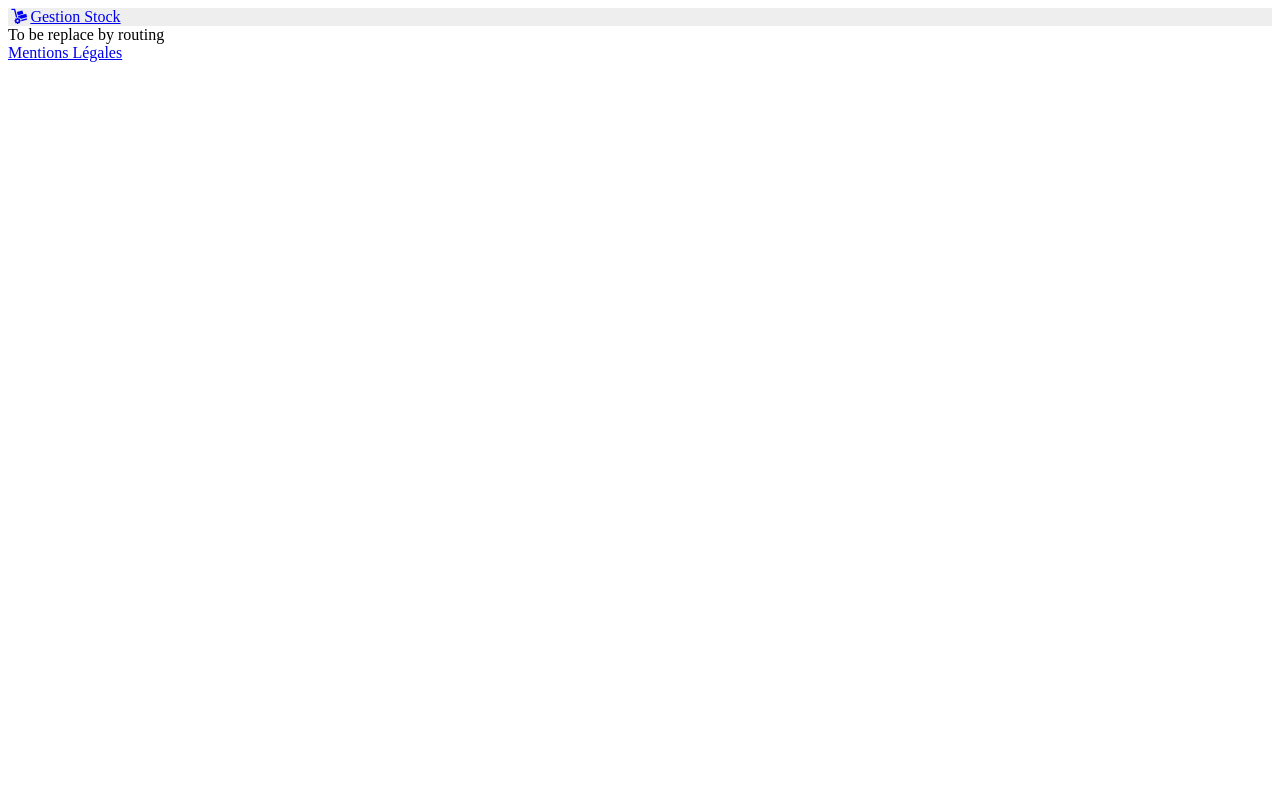
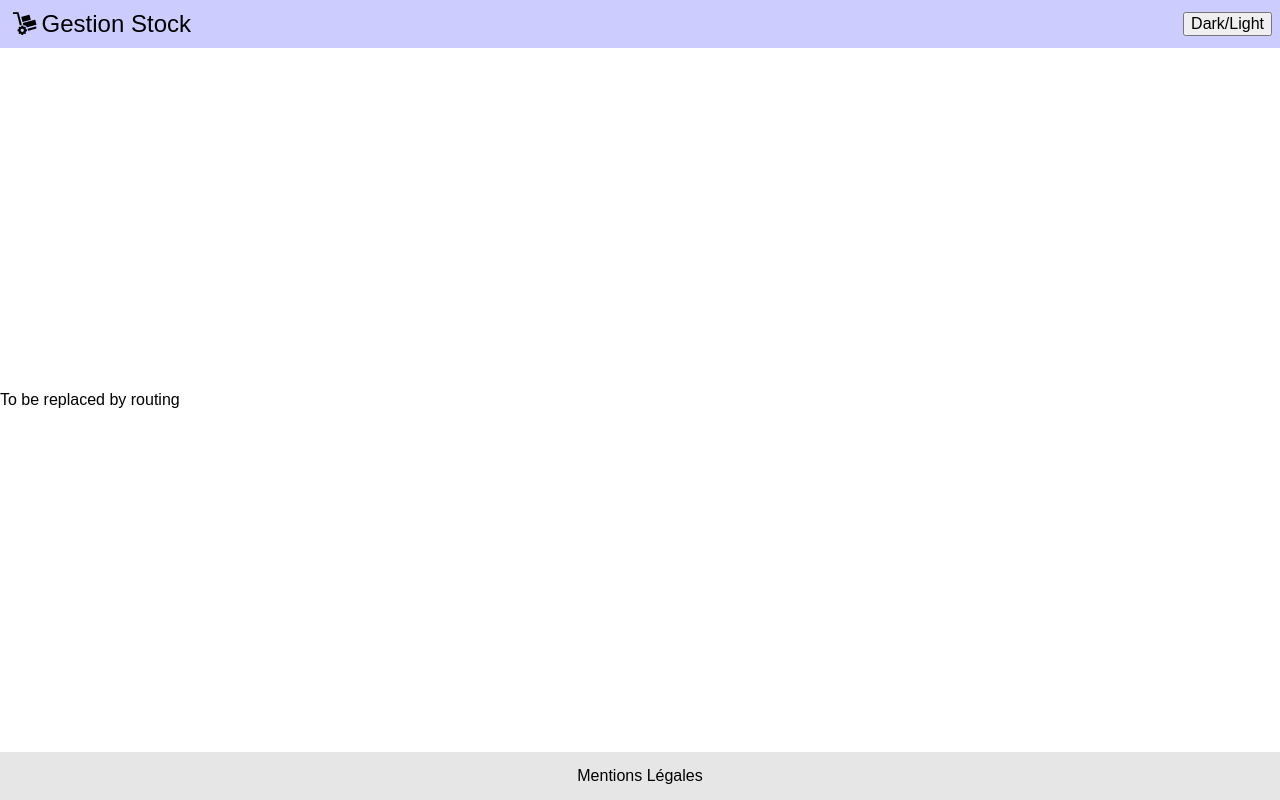
Before and after one commit to jlg-formation/react-example, a React (Create React App) app in the folder front/: page / in a window 1280 px wide. Built offline with nearby package versions, Linux system fonts and the light colour scheme.

Commit message:
dev: added layout

```diff
--- a/front/public/index.html
+++ b/front/public/index.html
@@ -9,7 +9,7 @@
     <link rel="manifest" href="%PUBLIC_URL%/manifest.json" />
     <title>React App</title>
   </head>
-  <body>
+  <body class="light">
     <noscript>You need to enable JavaScript to run this app.</noscript>
     <div id="root"></div>
   </body>
--- a/front/src/index.scss
+++ b/front/src/index.scss
@@ -1,7 +1,7 @@
-@import-normalize;
+@import "normalize.css";
+@import "sanitize.css";
 
 @import "./assets/custom-font/css/fontello.css";
 
-header {
-  background-color: #eee;
-}
+@import "./theme.scss";
+@import "./scss/layout.scss";
--- a/front/src/layout/AppBody.tsx
+++ b/front/src/layout/AppBody.tsx
@@ -1,7 +1,7 @@
 function AppBody() {
   return (
     <>
-      <div>To be replace by routing</div>
+      <div>To be replaced by routing</div>
     </>
   );
 }
--- a/front/src/layout/AppHeader.tsx
+++ b/front/src/layout/AppHeader.tsx
@@ -1,10 +1,21 @@
 function AppHeader() {
+  function toggleTheme() {
+    console.log("toggle theme");
+    if (window.document.body.classList.contains("light")) {
+      document.body.classList.remove("light");
+      document.body.classList.add("dark");
+    } else if (window.document.body.classList.contains("dark")) {
+      document.body.classList.remove("dark");
+      document.body.classList.add("light");
+    }
+  }
   return (
     <header>
       <a href="/">
         <span className="icon-logo"></span>
         <span>Gestion Stock</span>
       </a>
+      <button onClick={toggleTheme}>Dark/Light</button>
     </header>
   );
 }
--- /dev/null
+++ b/front/src/scss/layout.scss
@@ -0,0 +1,39 @@
+body {
+  font-family: sans-serif;
+  color: var(--fg-color);
+  background-color: var(--bg-color);
+}
+
+#root {
+  display: flex;
+  flex-flow: column;
+  min-height: 100vh;
+  justify-content: space-between;
+}
+
+header {
+  background-color: var(--primary-bg-color);
+  height: 3em;
+  display: flex;
+  align-items: center;
+  justify-content: space-between;
+  padding: 0 0.5em;
+  a {
+    font-size: 1.5em;
+    text-decoration: inherit;
+    color: inherit;
+  }
+}
+
+footer {
+  background-color: var(--footer-bg-color);
+  height: 3em;
+  display: flex;
+  align-items: center;
+  justify-content: center;
+  padding: 0 0.5em;
+  a {
+    text-decoration: inherit;
+    color: inherit;
+  }
+}
--- /dev/null
+++ b/front/src/theme.scss
@@ -0,0 +1,17 @@
+:root {
+  --primary-hue: 240;
+
+  --bg-color: white;
+  --fg-color: black;
+
+  --primary-bg-color: hsl(var(--primary-hue), 100%, 90%);
+  --footer-bg-color: hsl(var(--primary-hue), 0%, 90%);
+}
+
+.dark {
+  --bg-color: black;
+  --fg-color: white;
+
+  --primary-bg-color: hsl(var(--primary-hue), 100%, 10%);
+  --footer-bg-color: hsl(var(--primary-hue), 0%, 10%);
+}
```
